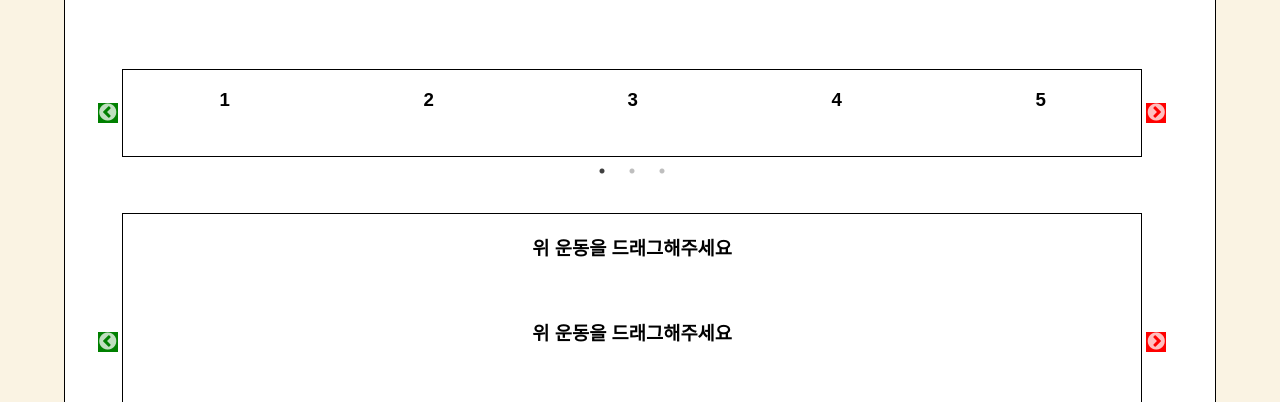
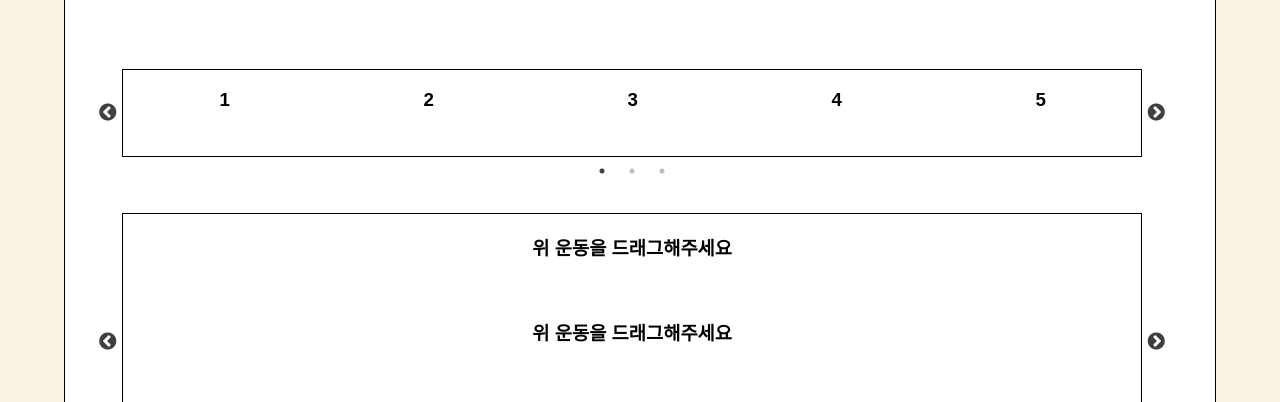
Before and after one commit to seonghbae/TogeFit, a React (Create React App) app in the folder client/: page /routine/add in a window 1280 px wide. Shown: the part 138-540 px from the top of the page. Built offline with nearby package versions, Linux system fonts and the light colour scheme; a web font is replaced by a local one.

Commit message:
[#23] feat: dnd 기능 구현

```diff
--- /dev/null
+++ b/client/src/common/components/arrow-button/ArrowButton.tsx
@@ -0,0 +1,22 @@
+/* eslint-disable jsx-a11y/interactive-supports-focus */
+/* eslint-disable jsx-a11y/control-has-associated-label */
+
+const ArrowButton = (props: {
+  className?: any;
+  style?: any;
+  onClick?: any;
+}) => {
+  // eslint-disable-next-line react/prop-types
+  const { className, style, onClick } = props;
+  return (
+    <div
+      role="button"
+      className={className}
+      style={{ ...style, display: 'block' }}
+      onClick={onClick}
+      onKeyUp={onClick}
+    />
+  );
+};
+
+export default ArrowButton;
--- a/client/src/common/components/custom-carousel/CustomCarousel.tsx
+++ b/client/src/common/components/custom-carousel/CustomCarousel.tsx
@@ -4,12 +4,13 @@ import Slider, { Settings } from 'react-slick';
 
 import 'slick-carousel/slick/slick.css';
 import 'slick-carousel/slick/slick-theme.css';
-import { useMemo } from 'react';
+import React, { DragEvent, useMemo, useRef } from 'react';
+import ArrowButton from 'common/components/arrow-button/ArrowButton';
 import { Wrapper, Slide } from './style';
 
 interface sliderProps {
   /** 슬라이더 아이템 요소 */
-  data: Array<string | number>;
+  data: Array<string | number | null>;
   /** 커스텀 클래스 */
   className?: string;
   /** 자동재생 (속도 설정시 number 타입으로) */
@@ -22,43 +23,10 @@ interface sliderProps {
   draggable?: boolean;
 
   width?: number;
+  dragTarget?: string | number | null;
+  setDragTarget?: React.Dispatch<React.SetStateAction<string | number | null>>;
+  setData?: React.Dispatch<React.SetStateAction<Array<string | number | null>>>;
 }
-
-const SampleNextArrow = (props: {
-  className?: any;
-  style?: any;
-  onClick?: any;
-}) => {
-  // eslint-disable-next-line react/prop-types
-  const { className, style, onClick } = props;
-  return (
-    <div
-      role="button"
-      className={className}
-      style={{ ...style, display: 'block', background: 'red' }}
-      onKeyUp={onClick}
-      onClick={onClick}
-    />
-  );
-};
-
-const SamplePrevArrow = (props: {
-  className?: any;
-  style?: any;
-  onClick?: any;
-}) => {
-  // eslint-disable-next-line react/prop-types
-  const { className, style, onClick } = props;
-  return (
-    <div
-      role="button"
-      className={className}
-      style={{ ...style, display: 'block', background: 'green' }}
-      onClick={onClick}
-      onKeyUp={onClick}
-    />
-  );
-};
 
 const CustomCarousel = ({
   data,
@@ -68,12 +36,14 @@ const CustomCarousel = ({
   loop = false,
   draggable = false,
   width = 80,
+  dragTarget,
+  setDragTarget,
+  setData,
 }: sliderProps) => {
   const configureOnlyOneContent = (dataLength: number, showCount: number) =>
     dataLength < showCount ? dataLength : showCount;
-
-  const settings = useMemo<Settings>(
-    () => ({
+  const slideRef = useRef(null);
+  const settings = {
     dots: true,
     infinite: draggable,
     speed,
@@ -82,21 +52,21 @@ const CustomCarousel = ({
     initialSlide: 0,
     arrows: draggable,
     draggable: !draggable,
-      nextArrow: <SampleNextArrow />,
-      prevArrow: <SamplePrevArrow />,
+    nextArrow: <ArrowButton />,
+    prevArrow: <ArrowButton />,
     responsive: [
       {
         breakpoint: 1024,
         settings: {
           slidesToShow: configureOnlyOneContent(data.length, 4),
-            slidesToScroll: 1,
+          slidesToScroll: 2,
         },
       },
       {
         breakpoint: 600,
         settings: {
           slidesToShow: configureOnlyOneContent(data.length, 3),
-            slidesToScroll: 3,
+          slidesToScroll: 2,
         },
       },
       {
@@ -107,15 +77,59 @@ const CustomCarousel = ({
         },
       },
     ],
-    }),
-    [autoplay, loop, speed]
-  );
+  };
+
+  const dragOver = (e: any) => {
+    e.preventDefault();
+  };
+
+  const dragLeave = (e: any) => {
+    e.preventDefault();
+  };
+  const dragStart = (e: any) => {
+    e.dataTransfer.effectAllowed = 'move';
+    e.dataTransfer.setData('text/html', dragTarget);
+    if (setDragTarget) {
+      setDragTarget(data[e.currentTarget.dataset.index]);
+    }
+  };
+
+  const dragEnd = (e: any) => {
+    e.currentTarget.style.display = 'block';
+  };
+  const drapDrop = (e: any) => {
+    if (dragTarget === undefined) return;
+    if (!setData) return;
+    e.currentTarget.style.display = 'block';
+    // eslint-disable-next-line no-shadow
+    const { x, width } = e.currentTarget.getBoundingClientRect();
+
+    const middlePointX = width / 2 + x;
+
+    const dropTargetIndex = Number(e.currentTarget.dataset.index);
+    if (e.clientX < middlePointX) {
+      data.splice(dropTargetIndex, 0, dragTarget);
+      setData([...data]);
+    } else {
+      data.splice(dropTargetIndex + 1, 0, dragTarget);
+      setData([...data]);
+    }
+  };
+
   return (
     <Wrapper width={width}>
-      <Slider {...settings}>
+      <Slider {...settings} ref={slideRef}>
         {data.map((item, i) => (
           // eslint-disable-next-line react/jsx-key
-          <Slide draggable={draggable}>
+          <Slide
+            data-index={i}
+            draggable={draggable}
+            onDragOver={dragOver}
+            onDragLeave={dragLeave}
+            onDragStart={dragStart}
+            onDragEnd={dragEnd}
+            onDrop={drapDrop}
+          >
             <h3>{item}</h3>
           </Slide>
         ))}
--- a/client/src/common/components/custom-carousel/style.tsx
+++ b/client/src/common/components/custom-carousel/style.tsx
@@ -7,6 +7,10 @@ const Wrapper = styled.div<{ width: number }>`
   margin-right: 5%;
 
   width: ${(props) => props.width}%;
+  .slick-prev:before,
+  .slick-next:before {
+    color: black;
+  }
 `;
 
 const Slide = styled.div`
--- a/client/src/pages/add-routine-page/AddRoutinePage.tsx
+++ b/client/src/pages/add-routine-page/AddRoutinePage.tsx
@@ -1,24 +1,43 @@
 import { CustomCarousel } from 'common/components';
+import { useEffect, useRef, useState } from 'react';
 import { Header } from './components';
 import { Wrapper, RoutineWrapper } from './style';
 
 const isDraggableCarousel = true;
-const AddRoutinePage = () => (
+const AddRoutinePage = () => {
+  const [dragTarget, setDragTarget] = useState<string | number | null>(null);
+  const [exercise, setExercise] = useState<Array<string | number | null>>([
+    1, 2, 3, 4, 5,
+  ]);
+  const [userCustom, setUserCustom] = useState<Array<string | number | null>>([
+    '위 운동을 드래그해주세요',
+  ]);
+  const exerciseListCarousel = useRef<HTMLDivElement>();
+  const userCustomCarousel = useRef();
+
+  return (
     <Wrapper>
       <Header />
       <RoutineWrapper>
         <CustomCarousel
-        data={[1, 2, 3, 4, 5, 6]}
+          data={exercise}
           draggable={isDraggableCarousel}
           width={90}
+          dragTarget={dragTarget}
+          setDragTarget={setDragTarget}
+          setData={setExercise}
         />
         <CustomCarousel
-        data={['위 운동을 드래그해주세요']}
+          data={userCustom}
           draggable={isDraggableCarousel}
           width={90}
+          dragTarget={dragTarget}
+          setDragTarget={setDragTarget}
+          setData={setUserCustom}
         />
       </RoutineWrapper>
     </Wrapper>
   );
+};
 
 export default AddRoutinePage;
```
Lines whose indentation alone changed are shown as unchanged.
